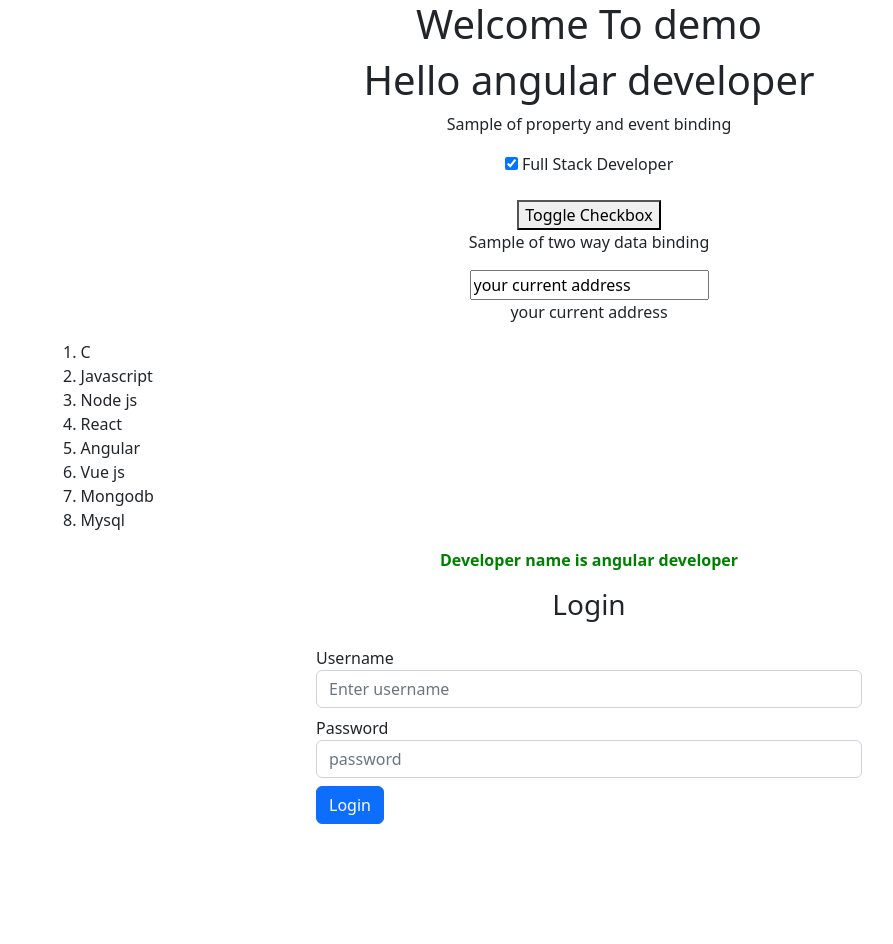
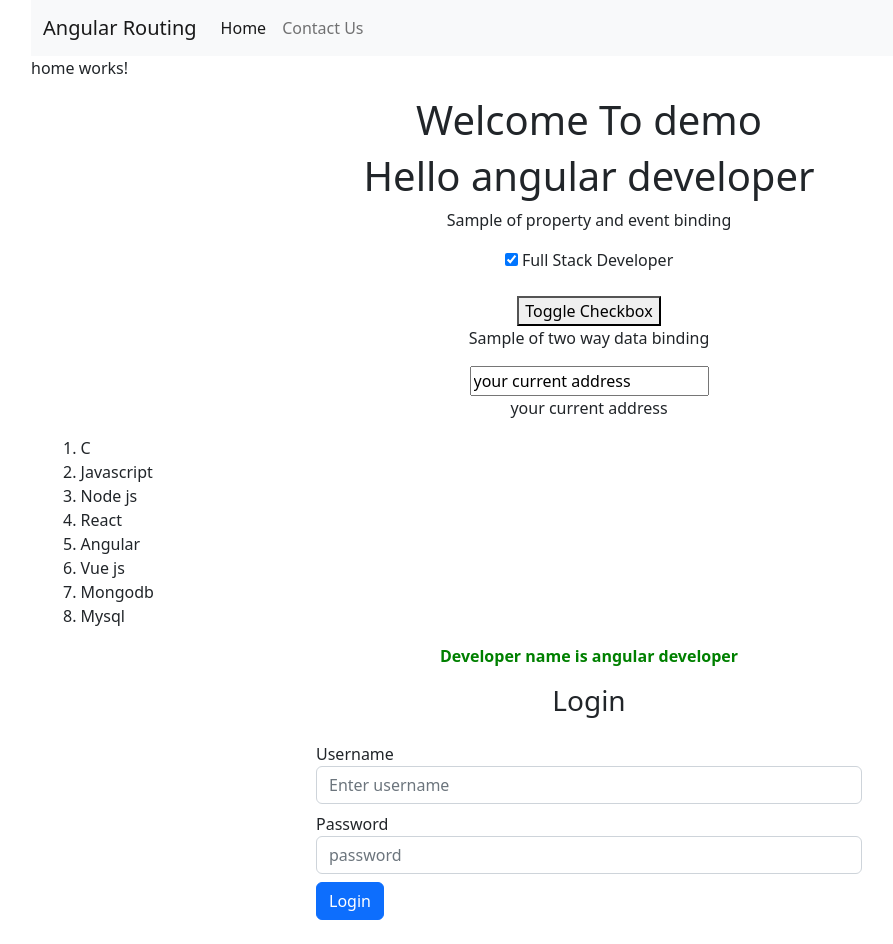
Before and after one commit to tariq-shuvo/angular-starter-pack, an Angular app: page / in a window 1280 px wide. Shown: the whole page, without its empty margins (51-944 px from the left). Before the commit the page ends 848 px from the top, so only its background shows below. Built offline with nearby package versions, Linux system fonts and the light colour scheme.

Commit message:
basic routing is completed

```diff
--- a/src/app/app.component.html
+++ b/src/app/app.component.html
@@ -1,3 +1,28 @@
+<!-- Angular Routing practice  -->
+<nav class="navbar navbar-expand-lg bg-light">
+  <div class="container-fluid">
+    <a class="navbar-brand" href="#">Angular Routing</a>
+    <button class="navbar-toggler" type="button" data-bs-toggle="collapse" data-bs-target="#navbarScroll" aria-controls="navbarScroll" aria-expanded="false" aria-label="Toggle navigation">
+      <span class="navbar-toggler-icon"></span>
+    </button>
+    <div class="collapse navbar-collapse" id="navbarScroll">
+      <ul class="navbar-nav me-auto my-2 my-lg-0 navbar-nav-scroll" style="--bs-scroll-height: 100px;">
+        <li class="nav-item">
+          <a class="nav-link active" aria-current="page" routerLink="/">Home</a>
+        </li>
+        <li class="nav-item">
+          <a class="nav-link" routerLink="/contact-us">Contact Us</a>
+        </li>
+      </ul>
+    </div>
+  </div>
+</nav>
+
+<div class="row">
+  <div class="col-md-12">
+    <router-outlet></router-outlet>
+  </div>
+</div>
 <div class="app-body">
   <h1>Welcome To {{title}}</h1>
   <!-- This is string interpolation -->
@@ -35,6 +60,7 @@
   </div>
 </div>
 
+<!-- Angular forms practice  -->
 <div class="row justify-content-center">
   <div class="col-md-6">
     <h3 class="text-center">Login</h3>
--- a/src/app/app.module.ts
+++ b/src/app/app.module.ts
@@ -3,16 +3,33 @@ import { BrowserModule } from '@angular/platform-browser';
 
 import { AppComponent } from './app.component';
 import { FormsModule } from '@angular/forms';
+import { ContactComponent } from './components/contact/contact.component';
+import { RouterModule, Routes } from '@angular/router';
+import { HomeComponent } from './components/home/home.component';
+
+const appRoutes: Routes = [
+  {
+    path: "",
+    component: HomeComponent
+  },
+  {
+    path: "contact-us",
+    component: ContactComponent
+  }
+]
 
 @NgModule({
   // load all the components here
   declarations: [
     AppComponent,
+    ContactComponent,
+    HomeComponent,
   ],
   // load all the global imports
   imports: [
     BrowserModule,
-    FormsModule
+    FormsModule,
+    RouterModule.forRoot(appRoutes),
   ],
   // load all the project providers here
   providers: [],
--- /dev/null
+++ b/src/app/components/contact/contact.component.html
@@ -0,0 +1 @@
+<p>contact works!</p>
--- /dev/null
+++ b/src/app/components/home/home.component.html
@@ -0,0 +1 @@
+<p>home works!</p>
```
Also changed, not shown: src/app/components/contact/contact.component.ts (added, +10 -0 lines), src/app/components/home/home.component.ts (added, +10 -0 lines), src/app/components/contact/contact.component.css (added), src/app/components/home/home.component.css (added), 2 other files (tests, documents, lock files or other folders).
